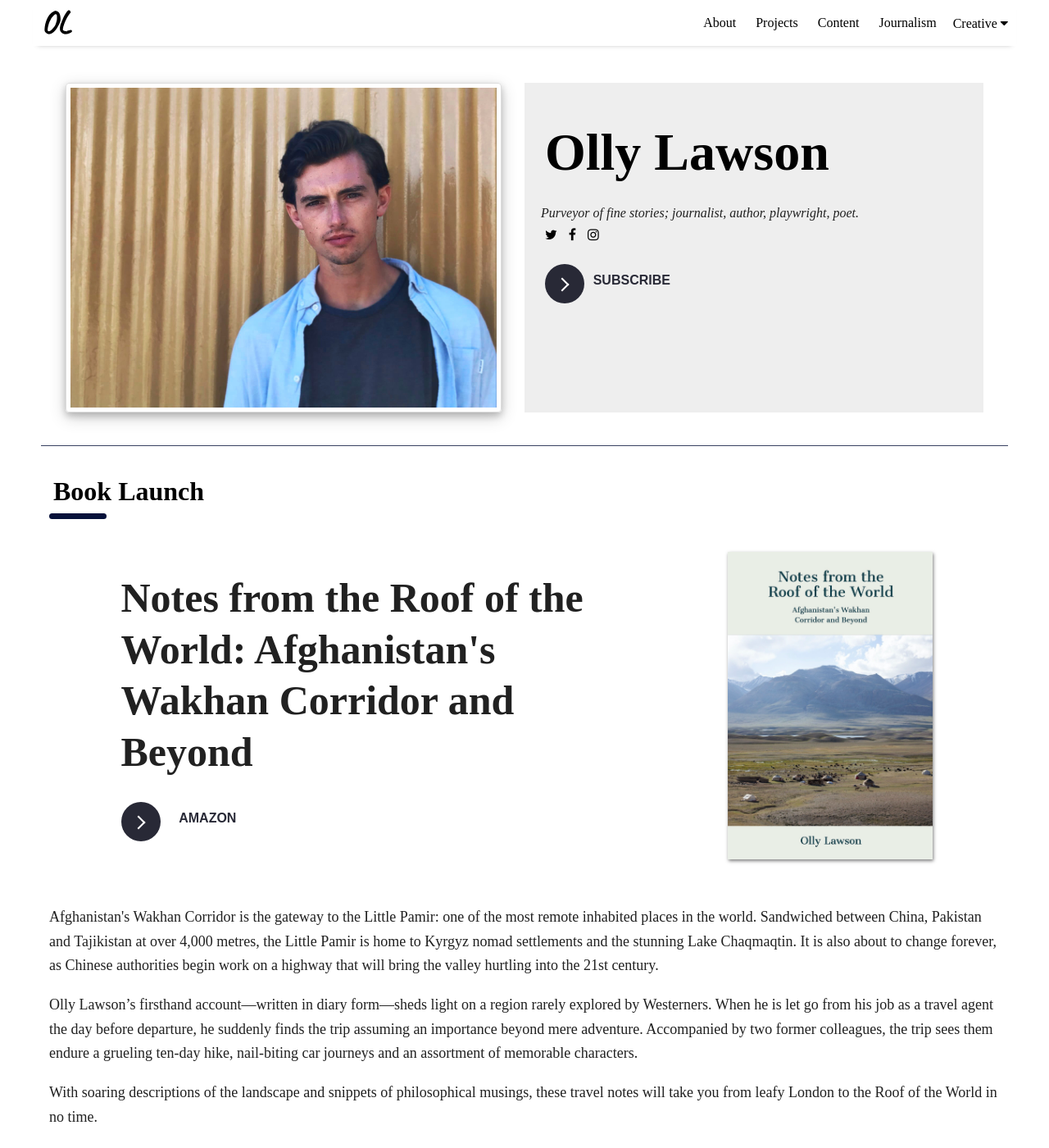
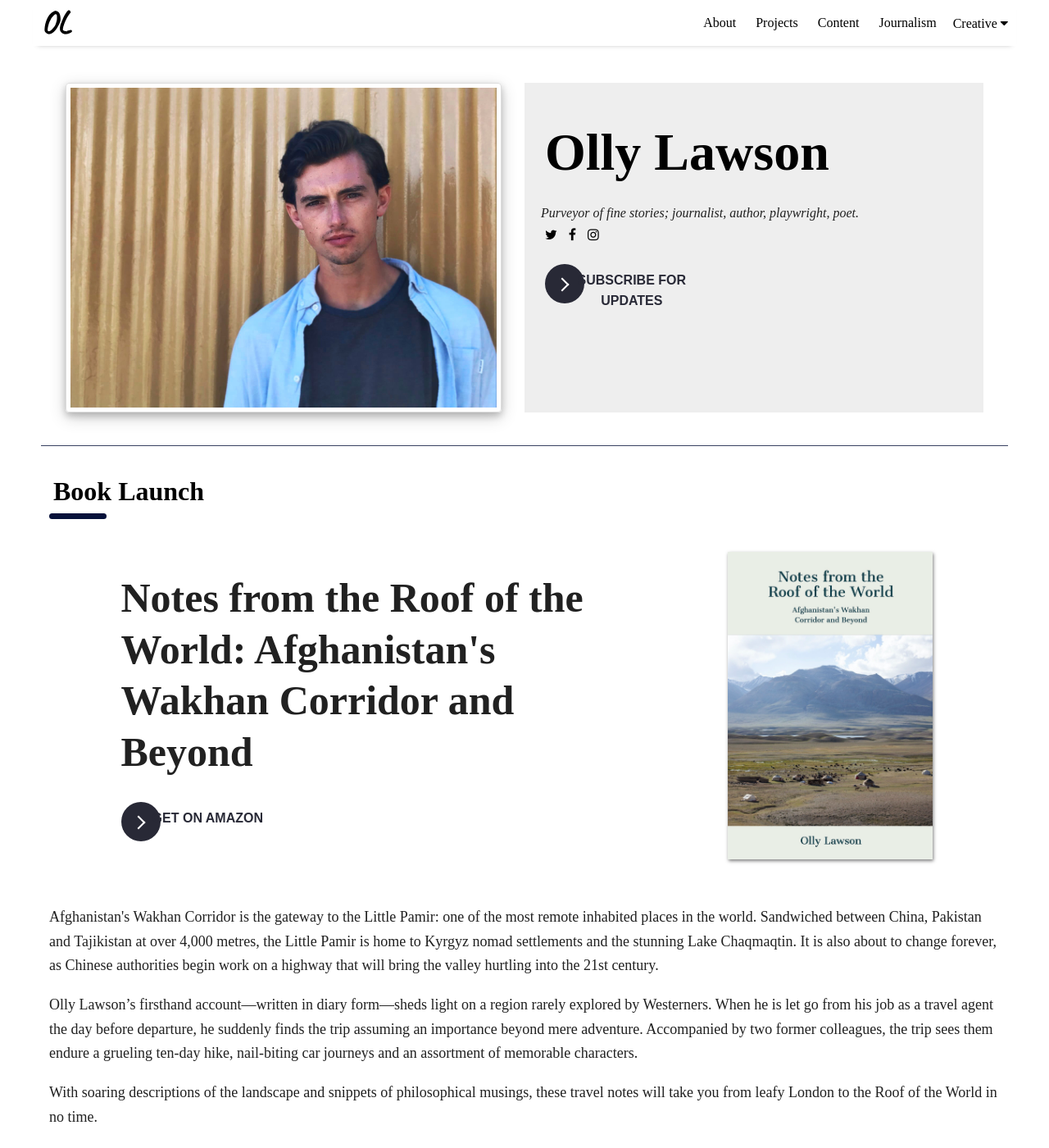
Before and after one commit to ollylawson/ollylawson.github.io, a Jekyll site: the page built from index.html, in a window 1280 px wide and 1400 px high. Shown: the whole window at 82% size. Built offline with Jekyll 4.4.1, drawn with Linux system fonts in a browser that asks for light colours; nearby versions of some CDN libraries; some web fonts are replaced; the list of posts is cut into pages by our own code.

Commit message:
button text

```diff
--- a/_layouts/home.html
+++ b/_layouts/home.html
@@ -20,7 +20,7 @@ title: Home
             <span class="circle">
               <span class="icon arrow"></span>
             </span>
-            <span class="button-text">Subscribe</span>
+            <span class="button-text">Subscribe for updates</span>
           </button>
         </div>
     </div>
@@ -42,7 +42,7 @@ title: Home
                 <span class="circle">
                   <span class="icon arrow"></span>
                 </span>
-                <span class="button-text">Amazon</span>
+                <span class="button-text">Get on Amazon</span>
               </button>
             </div>
           </div>
```
